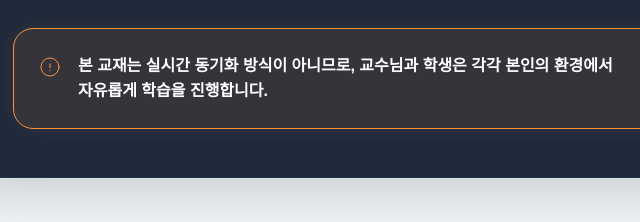
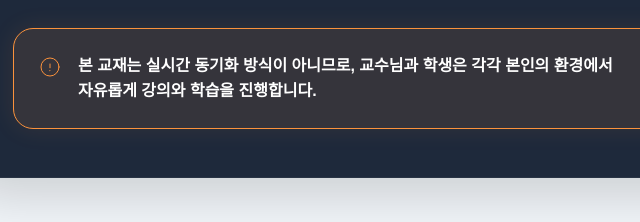
Before and after one commit to hckim-prog/digital-textbook-delivery, a plain HTML site: page index.html in a window 1280 px wide. Shown: the part 1304-1526 px from the top of the page, 491-1131 px from the left. Drawn offline with Linux system fonts and the light colour scheme; a web font is replaced by a local one.

Commit message:
세번째 배포 버전

```diff
--- a/index.html
+++ b/index.html
@@ -430,7 +430,7 @@
                         <path stroke-linecap="round" stroke-linejoin="round"
                             d="M12 9v3.75m9-.75a9 9 0 11-18 0 9 9 0 0118 0zm-9 3.75h.008v.008H12v-.008z" />
                     </svg>
-                    <p>본 교재는 실시간 동기화 방식이 아니므로, 교수님과 학생은 각각 본인의 환경에서 자유롭게 학습을 진행합니다.</p>
+                    <p>본 교재는 실시간 동기화 방식이 아니므로, 교수님과 학생은 각각 본인의 환경에서 자유롭게 강의와 학습을 진행합니다.</p>
                 </div>
             </section>
         </div>
```
